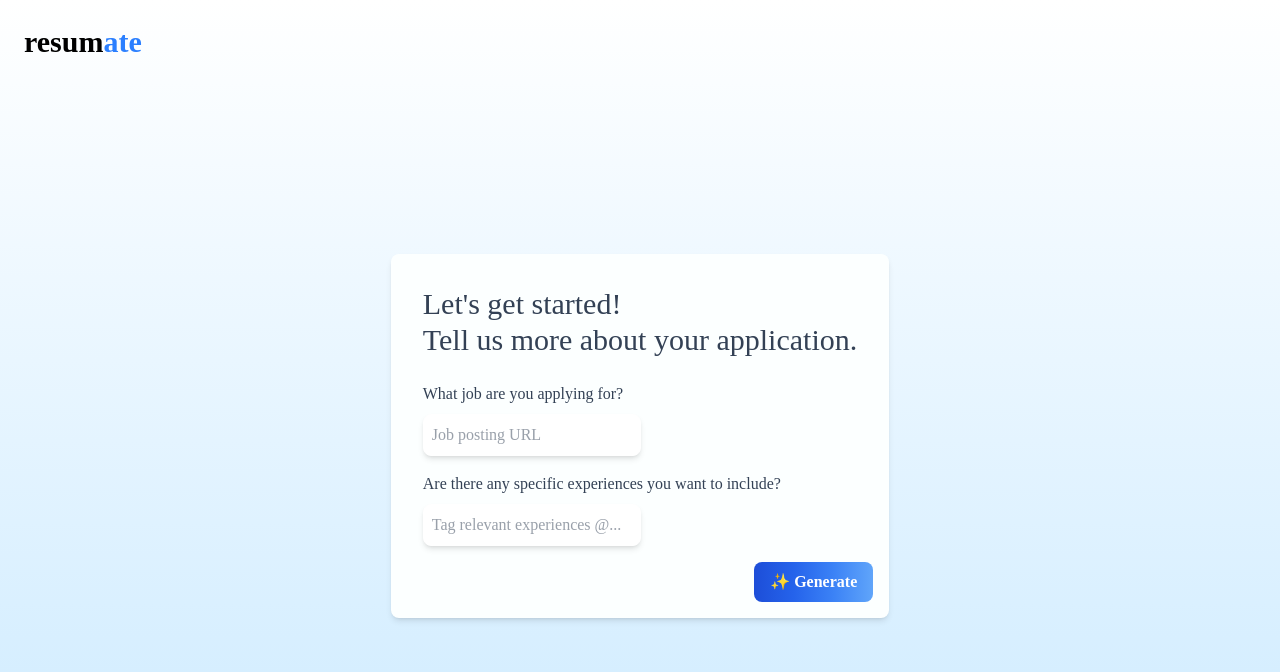
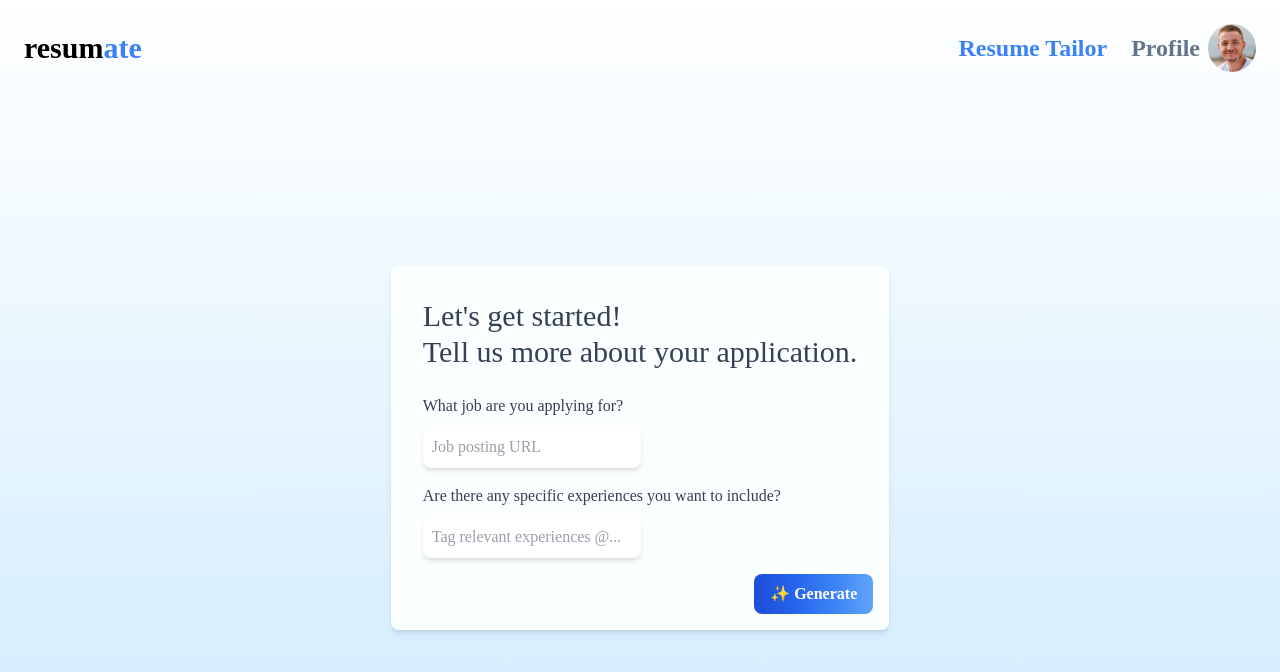
Before and after one commit to Eugene7997/ResuMATE_v2, a React app in the folder frontend/: page / in a window 1280 px wide. Shown: the top 672 px of the page. Built offline with nearby package versions, Linux system fonts and the light colour scheme; no server answers; the HTML template or start-up script is replaced by a standard one; a web font is replaced by a local one.

Commit message:
Added Avatar and updated navbar.

```diff
--- /dev/null
+++ b/frontend/src/components/Avatar.tsx
@@ -0,0 +1,35 @@
+import type { AvatarProps } from '@lib/types/types';
+
+const Avatar = ({ src, alt = 'Avatar', size = 48, initials, className = '', ...props }: AvatarProps) => {
+  const sizeValue = typeof size === 'number' ? `${size}px` : size;
+  const baseClasses = `inline-flex items-center justify-center rounded-full overflow-hidden select-none ${className}`;
+
+  return (
+    <div
+      className={baseClasses}
+      style={{ width: sizeValue, height: sizeValue }}
+      title={alt}
+      aria-label={alt}
+      {...props}
+    >
+      {src ? (
+        <img src={src} alt={alt} className="w-full h-full object-cover" />
+      ) : (
+        <div className="w-full h-full bg-primary text-white flex items-center justify-center">
+          <svg
+            xmlns="http://www.w3.org/2000/svg"
+            viewBox="0 0 24 24"
+            fill="currentColor"
+            aria-hidden="true"
+            className="w-1/2 h-1/2"
+          >
+            <title>Profile</title>
+            <path d="M12 12c2.21 0 4-1.79 4-4s-1.79-4-4-4-4 1.79-4 4 1.79 4 4 4zm0 2c-2.67 0-8 1.34-8 4v2h16v-2c0-2.66-5.33-4-8-4z" />
+          </svg>
+        </div>
+      )}
+    </div>
+  );
+};
+
+export default Avatar;
--- a/frontend/src/components/Logo.tsx
+++ b/frontend/src/components/Logo.tsx
@@ -2,7 +2,7 @@ const Logo = ({ className }: { className?: string }) => {
   return (
     <h1 className={`text-3xl font-bold ${className || ''}`}>
       <span className="text-black">resum</span>
-      <span className="text-blue-500">ate</span>
+      <span className="text-primary-500">ate</span>
     </h1>
   );
 };
--- a/frontend/src/components/NavBar.tsx
+++ b/frontend/src/components/NavBar.tsx
@@ -1,9 +1,21 @@
+import { Link } from "react-router"
 import Logo from "@components/Logo"
+import Avatar from "@components/Avatar"
+import avatarPlaceholder from "../assets/avatar_placeholder.png"
 
 const NavBar = () => {
   return (
-    <div className="flex p-6">
+    <div className="flex p-6 w-full justify-between items-center">
       <Logo />
+      <div className="flex items-center gap-6">
+        <Link to="/" className="text-2xl text-primary-500 font-semibold">Resume Tailor</Link>
+        <Link to="/" className="text-2xl text-text-muted font-semibold">
+          <div className="flex items-center gap-2">
+            <span>Profile</span>
+            <Avatar src={avatarPlaceholder} />
+          </div>
+        </Link>
+      </div>
     </div>
   )
 }
```
Also changed, not shown: frontend/src/lib/types/types.ts (+8 -0 lines), frontend/src/assets/avatar_placeholder.png (added).
